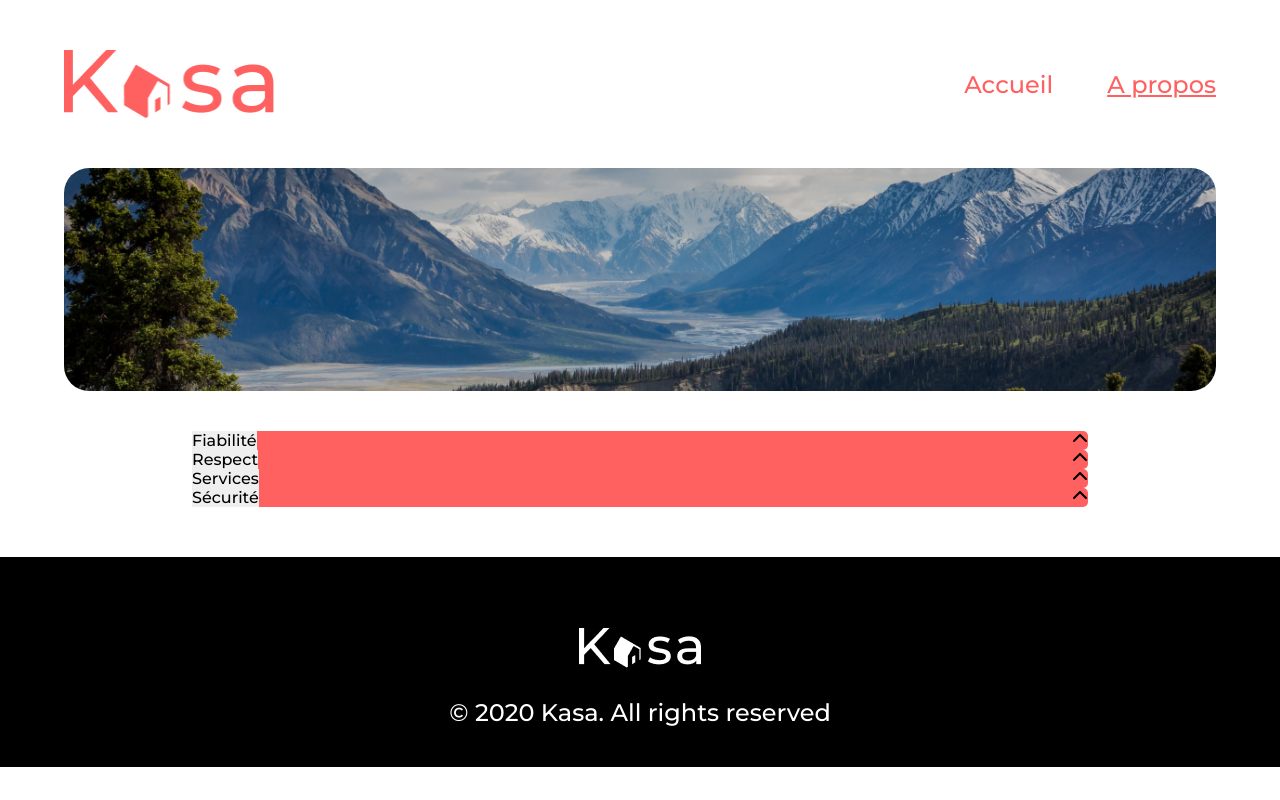
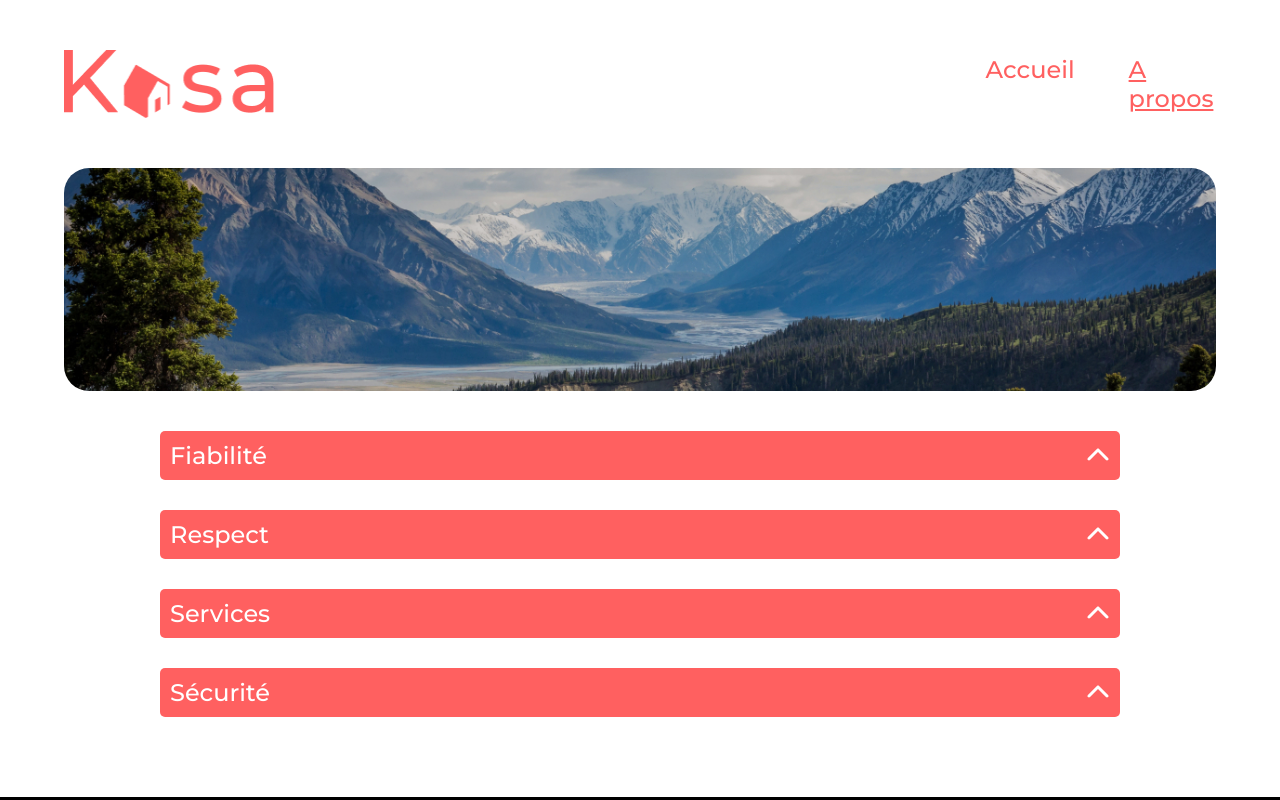
Before and after one commit to tmxdrls/Kasa, a React (Create React App) app: page /about in a window 1280 px wide. Shown: the top 800 px of the page. Built offline with nearby package versions, Linux system fonts and the light colour scheme.

Commit message:
Implémentation des Collapses

```diff
--- a/src/components/Collapses/index.jsx
+++ b/src/components/Collapses/index.jsx
@@ -11,10 +11,14 @@ function Collapses({ title, content }) {
   }
 
   return (
-    <section onClick={toggleCollapse}>
+    <section onClick={toggleCollapse} className="containerCollapse">
       <aside className="bannerCollapse">
-        <button>{title}</button>
-        <FontAwesomeIcon icon={faChevronUp} rotation={isOpen ? 180 : 0} />
+        <p>{title}</p>
+        <FontAwesomeIcon
+          icon={faChevronUp}
+          className="iconCollapse"
+          rotation={isOpen ? 180 : 0}
+        />
       </aside>
       {isOpen && <aside className="contentCollapses">{content}</aside>}
     </section>
--- a/src/styles/ApartmentList.css
+++ b/src/styles/ApartmentList.css
@@ -25,7 +25,7 @@
 .apartmentContainer h2{
     font-size: 18px;
     text-align: center;
-    width: 80%;
+    width: 90%;
     z-index: 1;
     margin: auto;
     margin-top: -80px;
--- a/src/styles/Collapses.css
+++ b/src/styles/Collapses.css
@@ -1,9 +1,29 @@
+.containerCollapse{
+    width: 75%;
+    display: flex;
+    flex-wrap: wrap;
+    margin: auto;
+    margin-bottom: 30px;
+}
 
 .bannerCollapse{
-    width: 70%;
+    width: 100%;
     display: flex;
     justify-content: space-between;
-    margin: auto;
+    align-items: center;
     background: #FF6060;
     border-radius: 5px;
+    padding: 10px;
 }
+
+.bannerCollapse *{
+    font-size: 24px;
+    color: white;
+}
+
+.contentCollapses{
+    width: 100%;
+    background: #F7F7F7;
+    border-radius: 10px 10px 5px 5px;
+    padding: 20px;
+}
--- a/src/styles/Nav.css
+++ b/src/styles/Nav.css
@@ -12,17 +12,19 @@ nav{
 }
 
 .Navigation{
-    width: 30%;
+    width: 20%;
     display: flex;
     justify-content: flex-end;
 }
 
 .Navigation a{
-    padding-left: 54px;
     text-decoration: none;
     color: #FF6060;
     font-size: 24px;
 }
+.Navigation a:last-of-type{
+    padding-left: 54px;
+}
 .Navigation a.home,.Navigation a.about,.Navigation a:hover{
     text-decoration: underline;
 }
```
